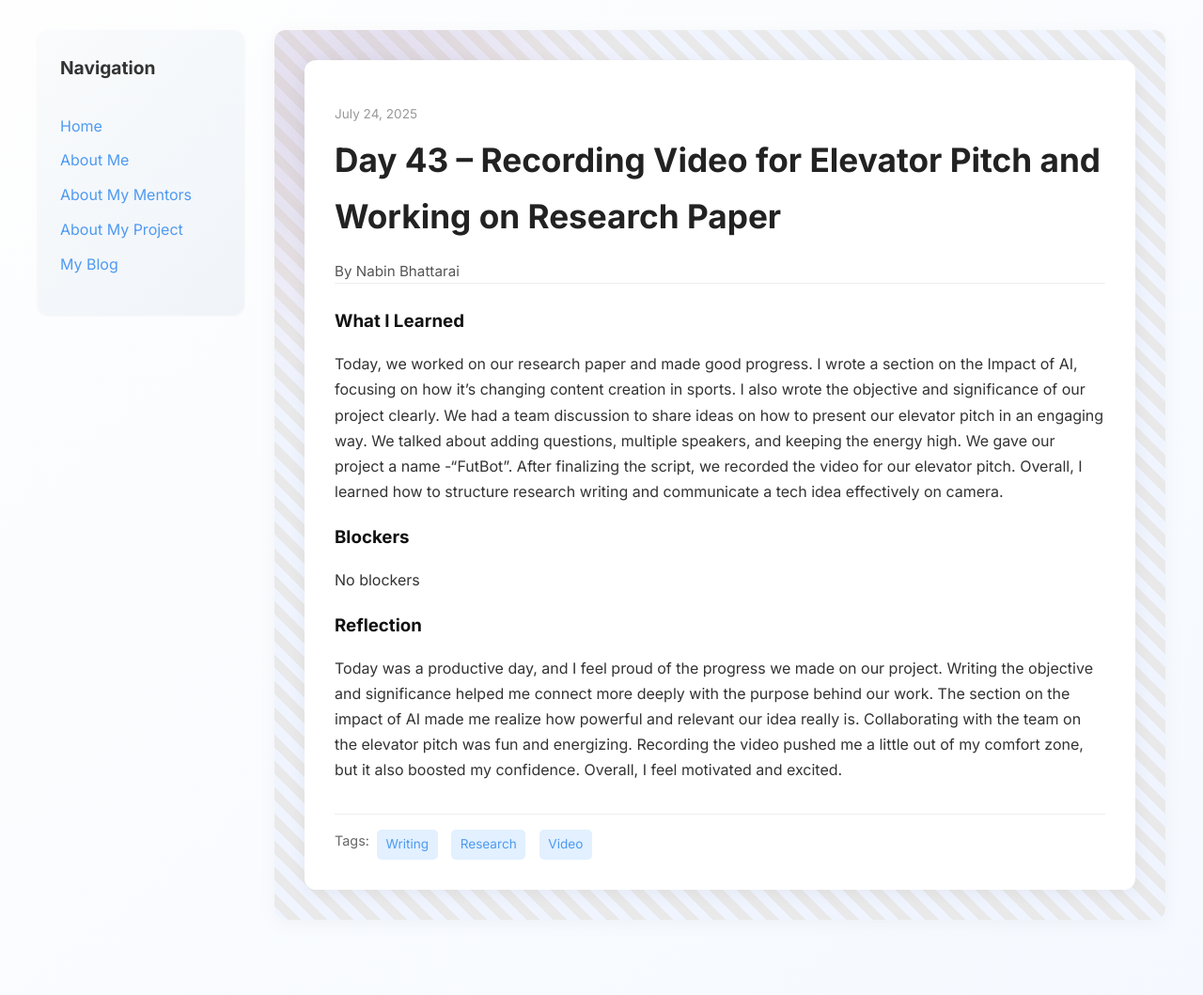
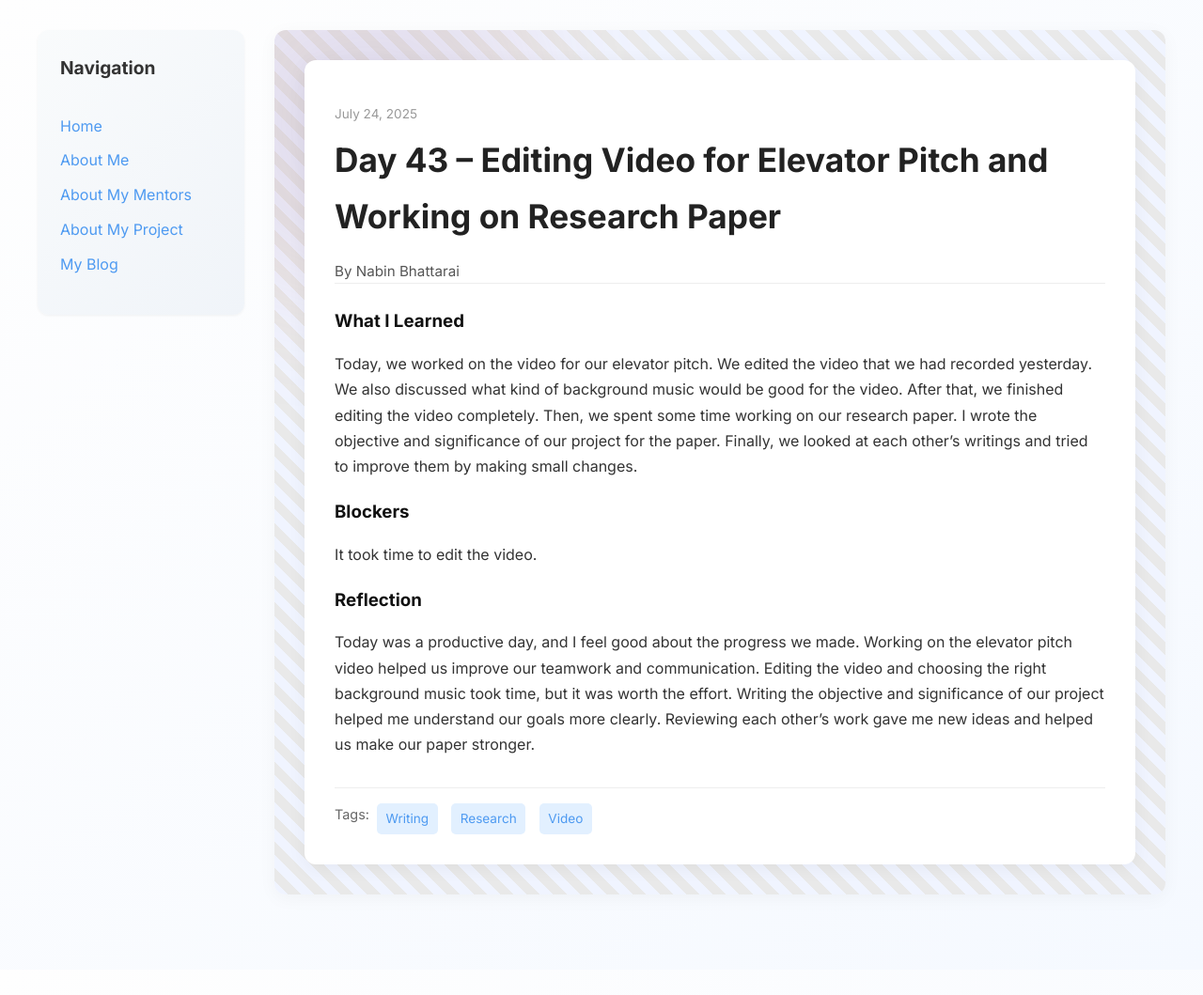
Before and after one commit to bhattarainabin2055/bhattarainabin2055.github.io, a Jekyll site: the page built from _posts/2025-07-24-day-43.md, in a window 1280 px wide. Shown: the whole page at 94% size. Built offline with Jekyll 4.4.1, drawn with Linux system fonts in a browser that asks for light colours; after the commit the page ends 1032 px from its top, so only the background shows below that.

Commit message:
Update 2025-07-24-day-43.md

```diff
--- a/_posts/2025-07-24-day-43.md
+++ b/_posts/2025-07-24-day-43.md
@@ -1,16 +1,16 @@
 ---
 layout: post
-title: "Day 43 – Recording Video for Elevator Pitch and Working on Research Paper "
+title: "Day 43 – Editing Video for Elevator Pitch and Working on Research Paper "
 date: 2025-07-24
 author: Nabin Bhattarai
 permalink: /day43.html
 tags: ["Writing", "Research", "Video"]
 
 what_i_learned: |
- Today, we worked on our research paper and made good progress. I wrote a section on the Impact of AI, focusing on how it’s changing content creation in sports. I also wrote the objective and significance of our project clearly. We had a team discussion to share ideas on how to present our elevator pitch in an engaging way. We talked about adding questions, multiple speakers, and keeping the energy high. We gave our project a name -"FutBot". After finalizing the script, we recorded the video for our elevator pitch. Overall, I learned how to structure research writing and communicate a tech idea effectively on camera.
+ Today, we worked on the video for our elevator pitch. We edited the video that we had recorded yesterday. We also discussed what kind of background music would be good for the video. After that, we finished editing the video completely. Then, we spent some time working on our research paper. I wrote the objective and significance of our project for the paper. Finally, we looked at each other’s writings and tried to improve them by making small changes.
 blockers: |
- No blockers
+ It took time to edit the video.
 
 reflection: |
- Today was a productive day, and I feel proud of the progress we made on our project. Writing the objective and significance helped me connect more deeply with the purpose behind our work. The section on the impact of AI made me realize how powerful and relevant our idea really is. Collaborating with the team on the elevator pitch was fun and energizing. Recording the video pushed me a little out of my comfort zone, but it also boosted my confidence. Overall, I feel motivated and excited.
+ Today was a productive day, and I feel good about the progress we made. Working on the elevator pitch video helped us improve our teamwork and communication. Editing the video and choosing the right background music took time, but it was worth the effort. Writing the objective and significance of our project helped me understand our goals more clearly. Reviewing each other’s work gave me new ideas and helped us make our paper stronger.
 ---
```
